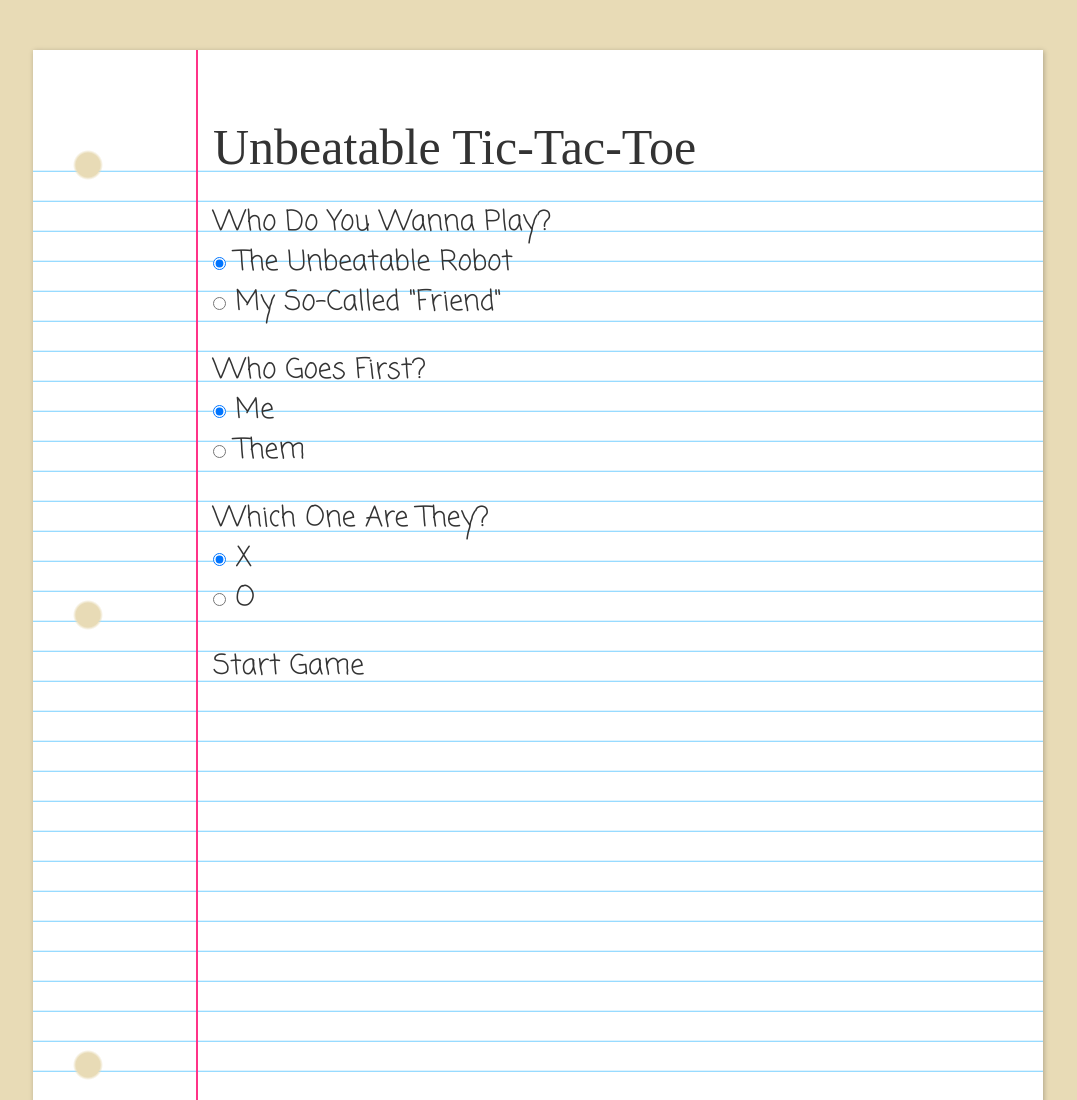
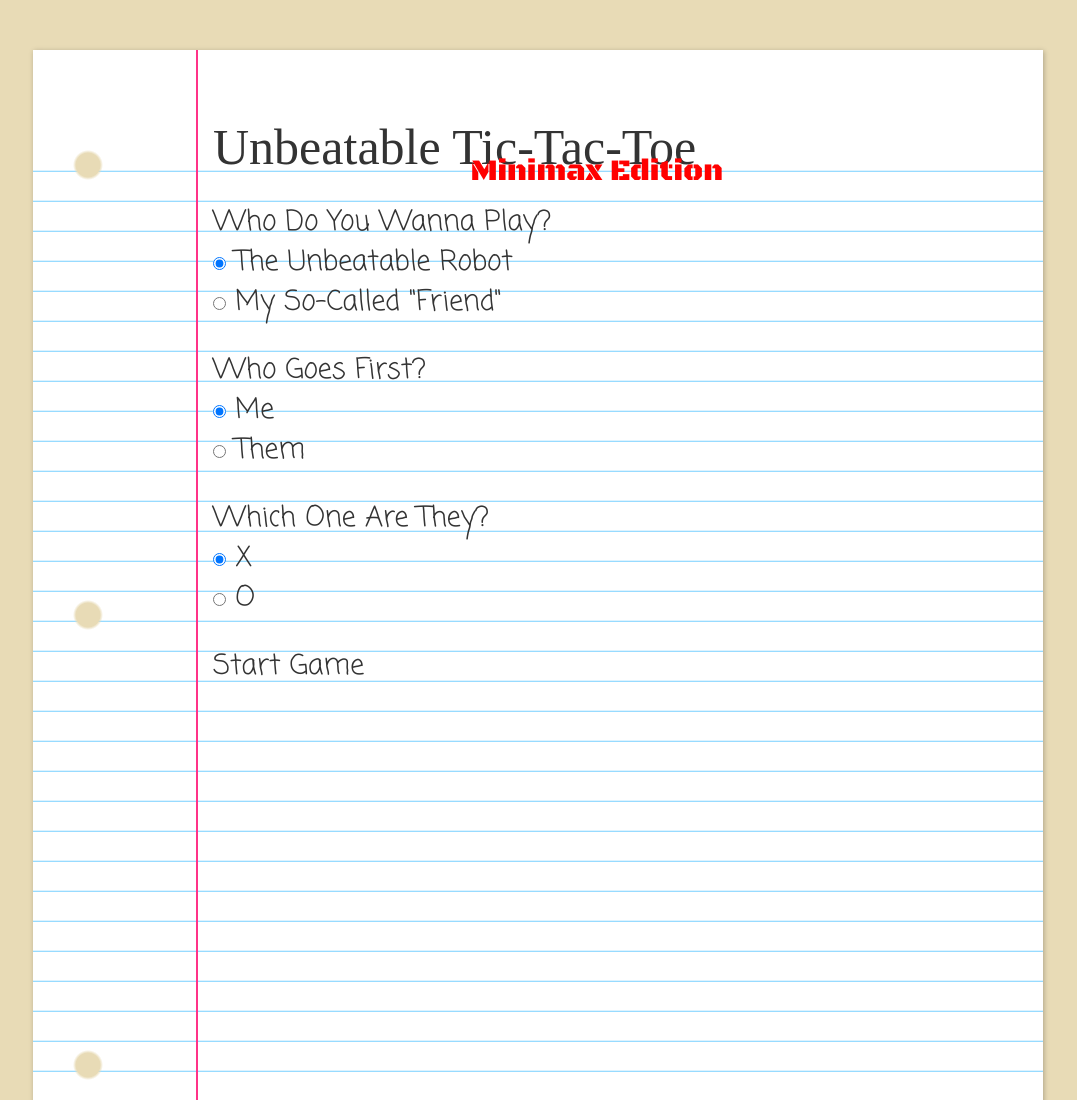
Before and after one commit to clay-reed-a/minimax_ttt, a website: page app/index.html in a window 1280 px wide. Shown: the top 1100 px of the page, without its empty margins (87-1164 px from the left). Drawn offline with nearby package versions, Linux system fonts and the light colour scheme; some packages are replaced by stand-ins of ours; files that its build step writes are made by us from their sources; a web font is replaced by a local one.

Commit message:
Offical Minimax stamp

```diff
--- a/app/index.html
+++ b/app/index.html
@@ -25,6 +25,7 @@
       <div class="paper">
         <header class="topmargin">
           <h1 class="margin-title">Unbeatable Tic-Tac-Toe</h1>
+          <h2 class="stamp">Minimax Edition</h2>
         </header>
         <aside class="leftmargin">
           <div class="holes">
--- a/app/styles/main.css
+++ b/app/styles/main.css
@@ -1,5 +1,7 @@
 @import url(https://fonts.googleapis.com/css?family=Coming+Soon);
 @import url(https://fonts.googleapis.com/css?family=UnifrakturCook:700);
+@import url(http://fonts.googleapis.com/css?family=Black+Ops+One);
+
 
 * {
   margin: 0;
@@ -59,6 +61,14 @@ h1.margin-title {
   font-size: 50px;
   padding-left: 15px;
   font-family: 'UnifrakturCook';
+}
+
+h2.stamp {
+  position: absolute;
+  top: 85px;
+  right: 320px;
+  color: red;
+  font-family: 'Black Ops One';
 }
 
 main {
```
